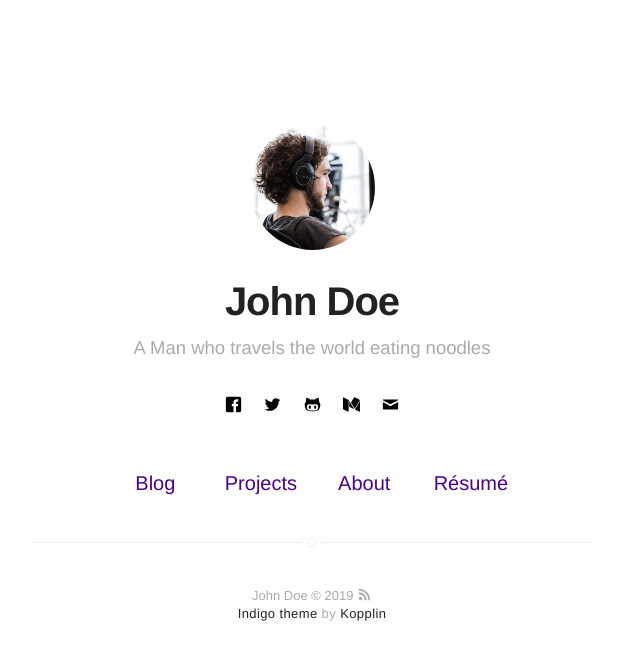
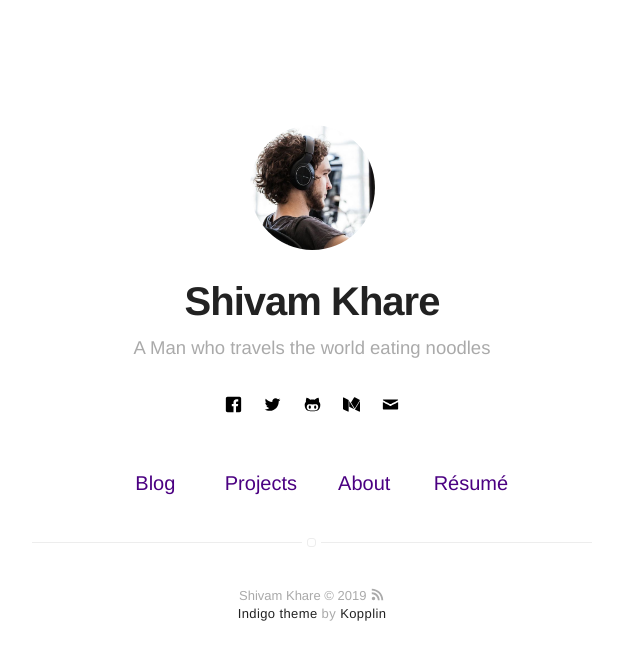
Before and after one commit to shivamkhare95/shivamkhare95.github.io, a Jekyll site: the page built from index.html, in a window 1280 px wide. Shown: the top 660 px of the page, without its empty margins (328-968 px from the left). Built offline with Jekyll 4.4.1, drawn with Linux system fonts in a browser that asks for light colours.

Commit message:
Config change

```diff
--- a/_config.yml
+++ b/_config.yml
@@ -1,5 +1,5 @@
 # main text of home
-name: John Doe
+name: Shivam Khare
 bio: A Man who travels the world eating noodles
 
 # twitter summary info
@@ -16,7 +16,7 @@ resume: true
 resume-external: true
 resume-url: https://google.com/?q=my+resume
 
-url: https://koppl.in/indigo
+url: https://shivamkhare95.github.io
 # your url: http://USERNAME.github.io
 
 permalink: /:title/
```
Also changed, not shown: Gemfile.lock (added).
